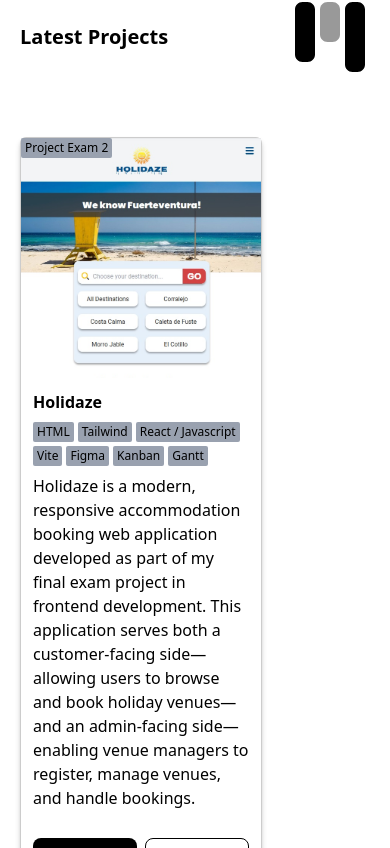
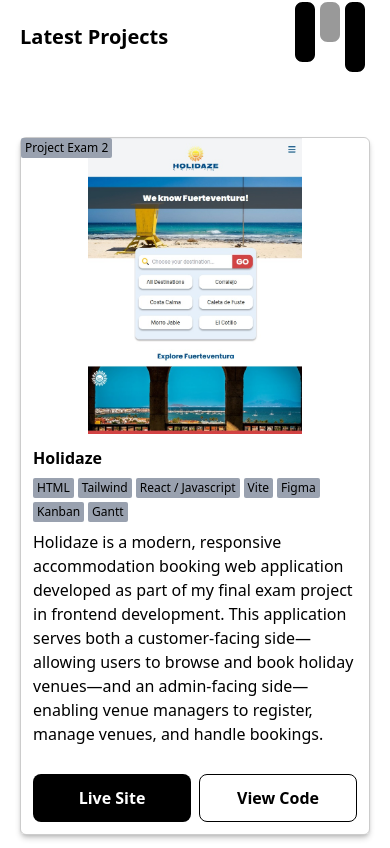
Before and after one commit to jonhenrikaavitsland/portfolio, a React (Vite) app: page / in a window 390 px wide. Shown: the part 1516-2364 px from the top of the page. Built offline with nearby package versions, Linux system fonts and the light colour scheme.

Commit message:
wraps to 1 on mobile and displaying image slightly different

```diff
--- a/src/components/ProjectsCard/Project/index.jsx
+++ b/src/components/ProjectsCard/Project/index.jsx
@@ -36,9 +36,9 @@
  */
 export default function Project({ image, children, tags, project, liveUrl, repoUrl, description }) {
   return (
-    <div className='flex flex-col rounded-md border border-black/20 w-min shadow-md shadow-black/20'>
-      <div className='h-60 md:h-74 aspect-square relative'>
-        <img src={image} alt={`${children} screenshot`} className='h-60 md:h-74 aspect-square object-cover object-top' />
+    <div className='flex flex-col rounded-md border flex-5/6 md:flex-1 border-black/20 w-min shadow-md shadow-black/20'>
+      <div className='relative'>
+        <img src={image} alt={`${children} screenshot`} className='h-74 w-full object-contain object-top' />
         <div className='absolute top-0 left-0'>
           <Tag>{project}</Tag>
         </div>
```
